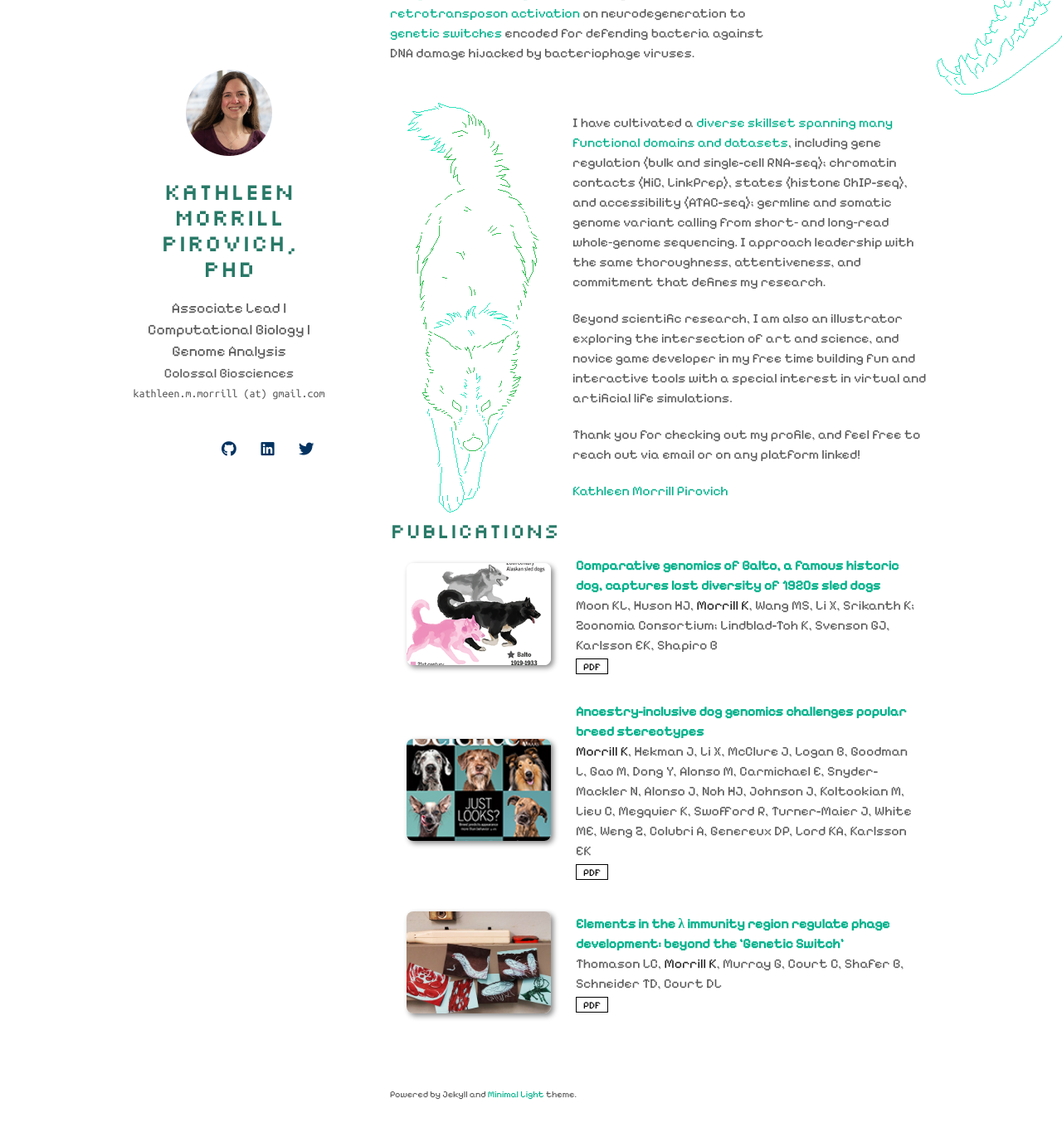
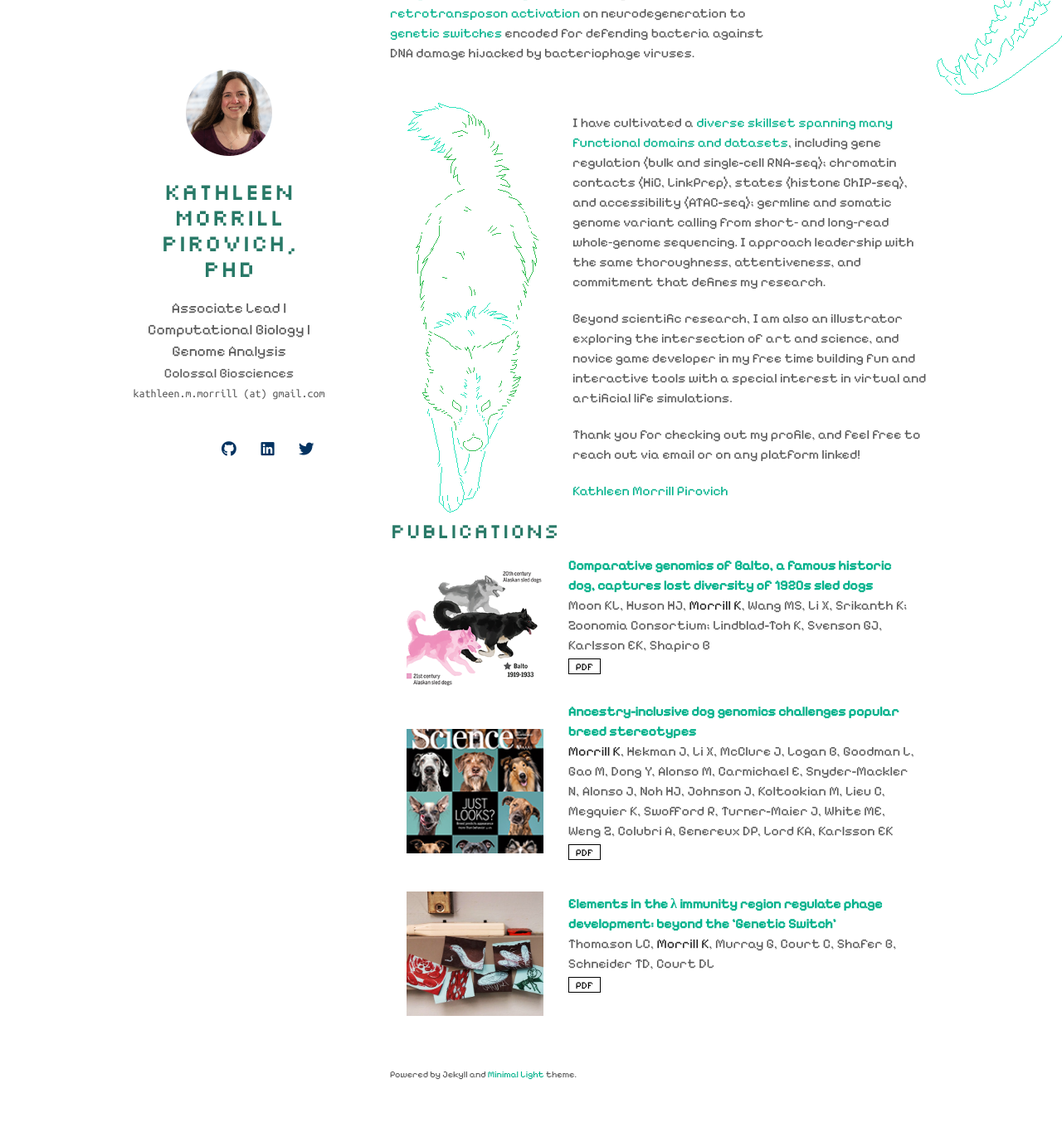
Before and after one commit to tabbzi/tabbzi.github.io, a Jekyll site: the page built from index.md, in a window 1280 px wide and 1400 px high, scrolled down 645 px. Shown: the top 1365 px of the window at 83% size. Built offline with Jekyll 4.4.1, drawn with Linux system fonts in a browser that asks for light colours; nearby versions of some CDN libraries; a style sheet for code colours, icons or effects is not loaded; our own code applies the rules of GitHub Pages for plain Markdown files.

Commit message:
Update publications.css

```diff
--- a/assets/css/publications.css
+++ b/assets/css/publications.css
@@ -79,4 +79,4 @@ blockquote { background: var(--global-bg-color); border-left: 2px solid var(--gl
 
 .publications ol.bibliography li div.abstract.hidden.open { border-color: var(--global-text-color); }
 
-.publications ol.bibliography li .teaser { border-radius: 8px; box-shadow: 3px 3px 6px #888; height: 123px; width: 270px; margin-top: 5px; margin-left: 5px; margin-bottom: 5px; object-fit: cover; }
+.publications ol.bibliography li .teaser { border-radius: 0px; box-shadow: 1px #00b18b; height: 150px; width: 250px; margin-top: 5px; margin-left: 5px; margin-bottom: 5px; object-fit: cover; }
```
